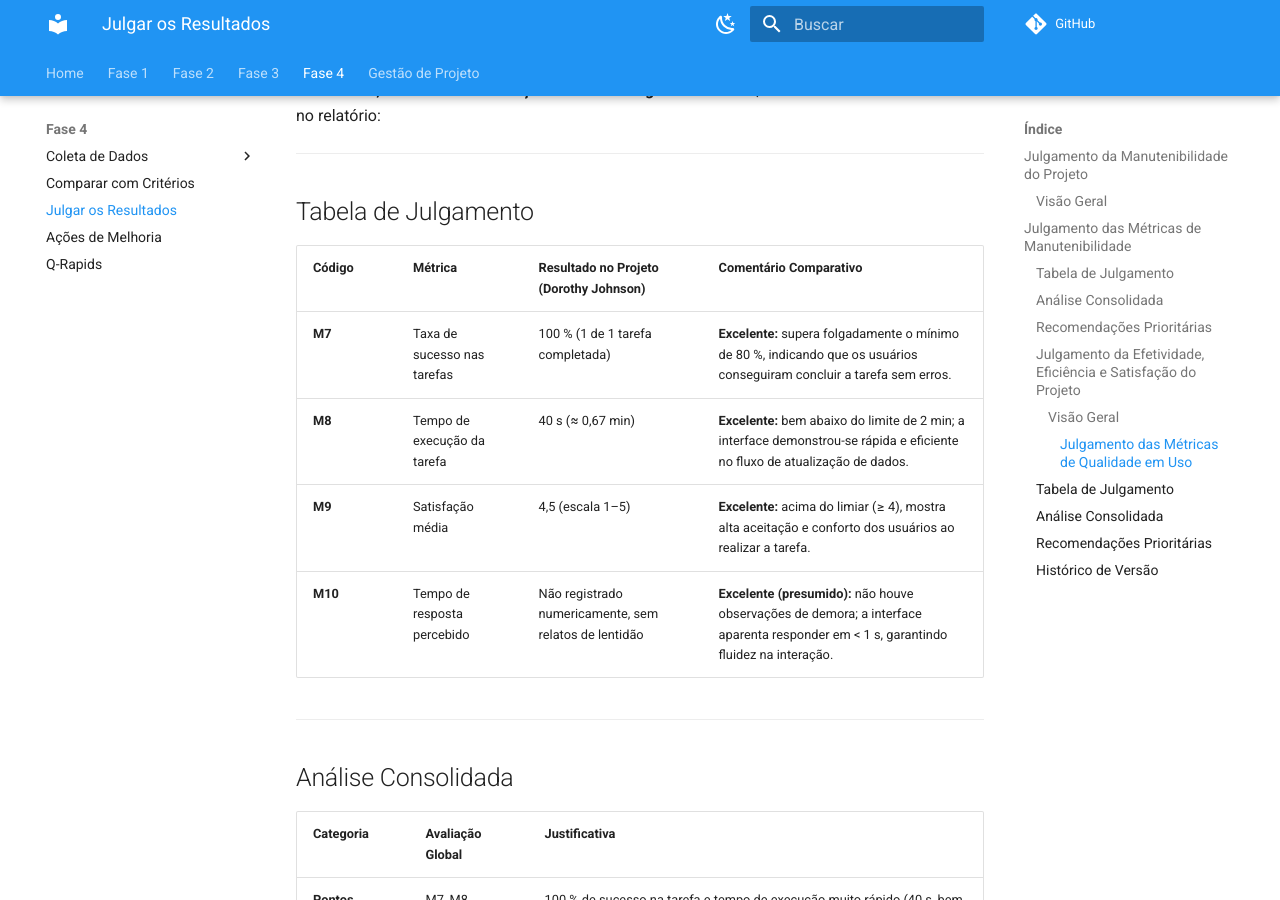
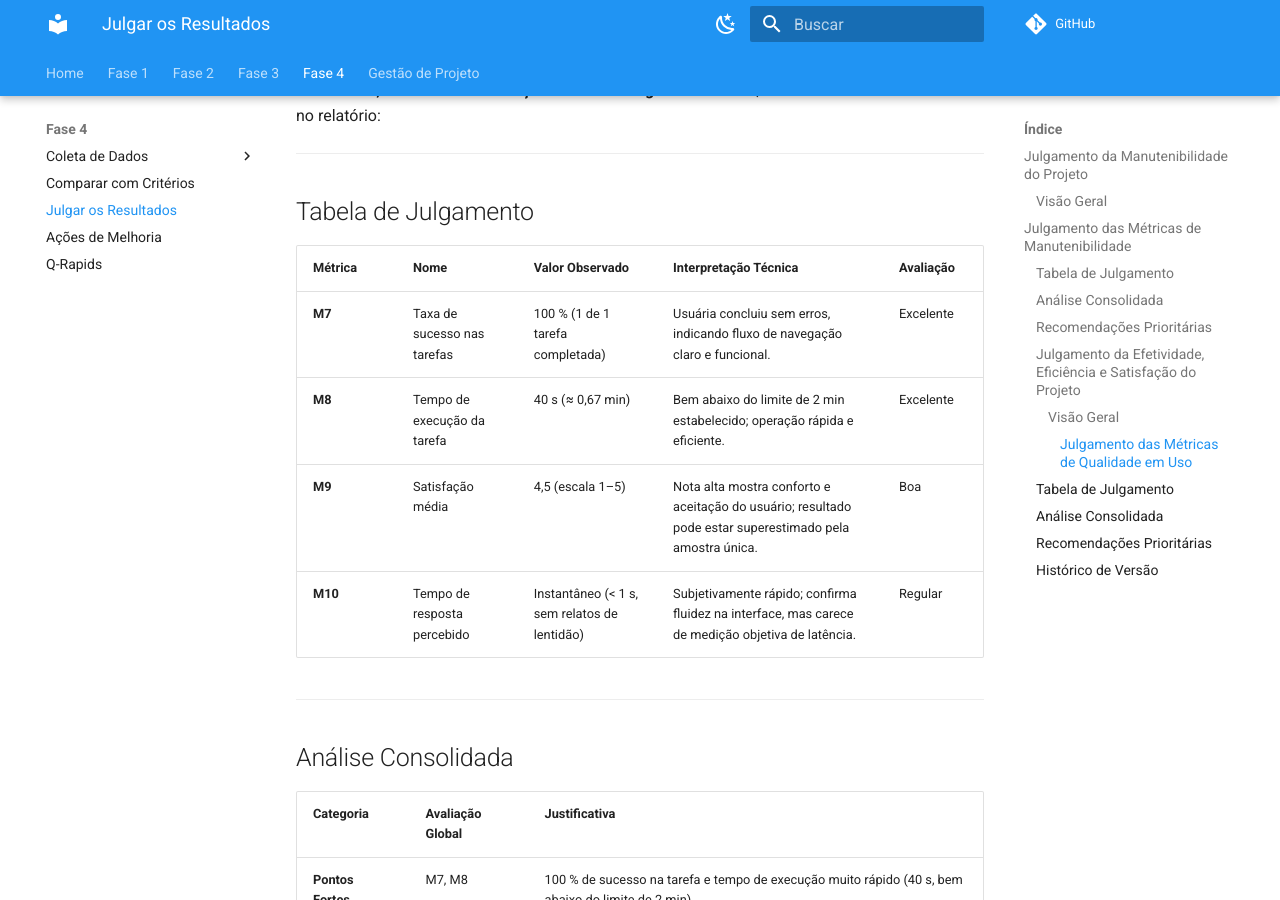
Before and after one commit to FCTE-Qualidade-de-Software-1/2025-1-T02-DOROTHY-JOHNSON, an MkDocs documentation site: the page built from docs/execucao/julgar_cri.md, in a window 1280 px wide and 900 px high, scrolled down 2319 px. Built offline with MkDocs 1.6.1 and Material for MkDocs 9.7.7, drawn with Linux system fonts in a browser that asks for light colours; comment, search, counter and statistics services are not loaded.

Commit message:
docs: adiciona julgar_cri.md

```diff
--- a/docs/execucao/julgar_cri.md
+++ b/docs/execucao/julgar_cri.md
@@ -57,12 +57,12 @@ A seguir apresentamos uma análise crítica das métricas que compõem a avalia
 
 ## Tabela de Julgamento
 
-| Código  | Métrica                     | Resultado no Projeto (Dorothy Johnson)                | Comentário Comparativo                                                                                                                |
-| ------- | --------------------------- | ----------------------------------------------------- | ------------------------------------------------------------------------------------------------------------------------------------- |
-| **M7**  | Taxa de sucesso nas tarefas | 100 % (1 de 1 tarefa completada)                      | **Excelente:** supera folgadamente o mínimo de 80 %, indicando que os usuários conseguiram concluir a tarefa sem erros.               |
-| **M8**  | Tempo de execução da tarefa | 40 s (≈ 0,67 min)                                     | **Excelente:** bem abaixo do limite de 2 min; a interface demonstrou-se rápida e eficiente no fluxo de atualização de dados.          |
-| **M9**  | Satisfação média            | 4,5 (escala 1–5)                                      | **Excelente:** acima do limiar (≥ 4), mostra alta aceitação e conforto dos usuários ao realizar a tarefa.                             |
-| **M10** | Tempo de resposta percebido | Não registrado numericamente, sem relatos de lentidão | **Excelente (presumido):** não houve observações de demora; a interface aparenta responder em < 1 s, garantindo fluidez na interação. |
+| Métrica | Nome                           | Valor Observado                                | Interpretação Técnica                                                                                   | Avaliação    |
+| ------- | ------------------------------ | ----------------------------------------------- | ------------------------------------------------------------------------------------------------------- | ------------ |
+| **M7**  | Taxa de sucesso nas tarefas    | 100 % (1 de 1 tarefa completada)                | Usuária concluiu sem erros, indicando fluxo de navegação claro e funcional.                              | Excelente    |
+| **M8**  | Tempo de execução da tarefa    | 40 s (≈ 0,67 min)                               | Bem abaixo do limite de 2 min estabelecido; operação rápida e eficiente.                                 | Excelente    |
+| **M9**  | Satisfação média               | 4,5 (escala 1–5)                                | Nota alta mostra conforto e aceitação do usuário; resultado pode estar superestimado pela amostra única. | Boa          |
+| **M10** | Tempo de resposta percebido    | Instantâneo (< 1 s, sem relatos de lentidão)    | Subjetivamente rápido; confirma fluidez na interface, mas carece de medição objetiva de latência.      | Regular      |
 
 ---
 
```
